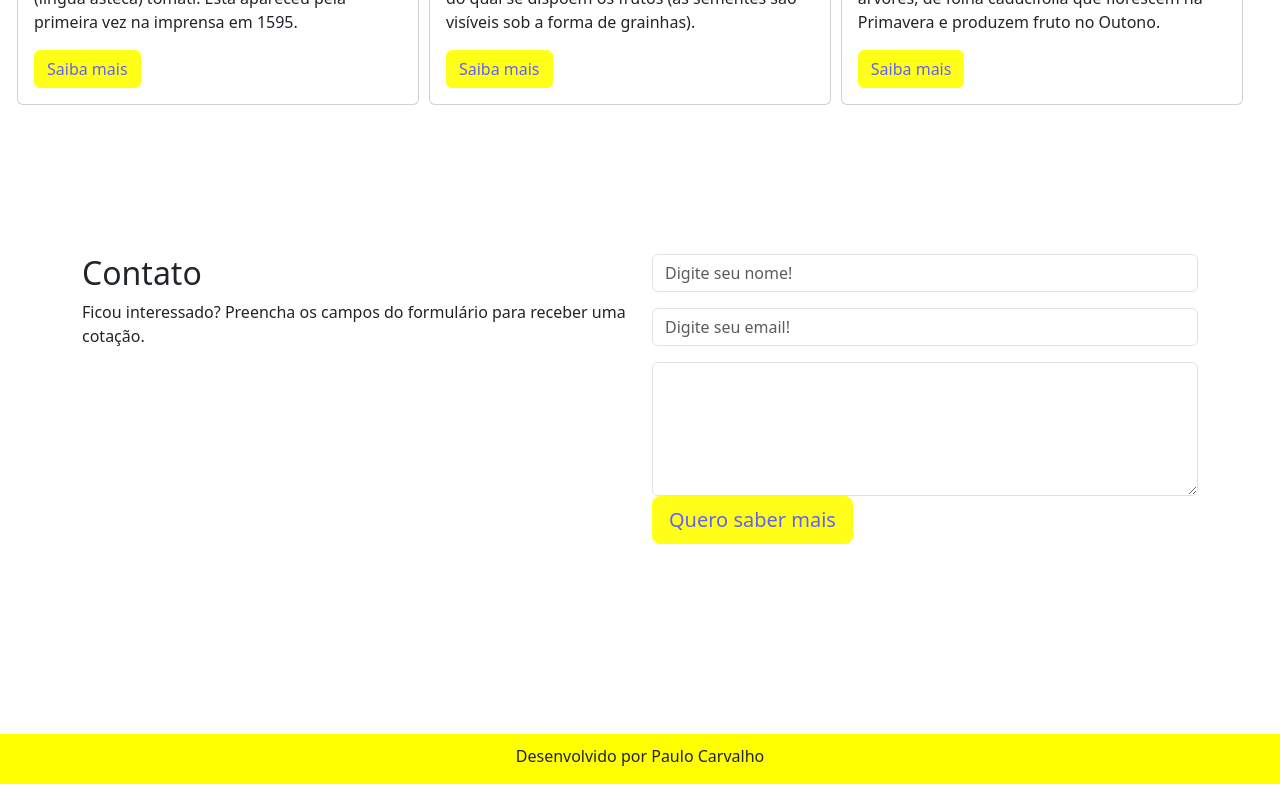
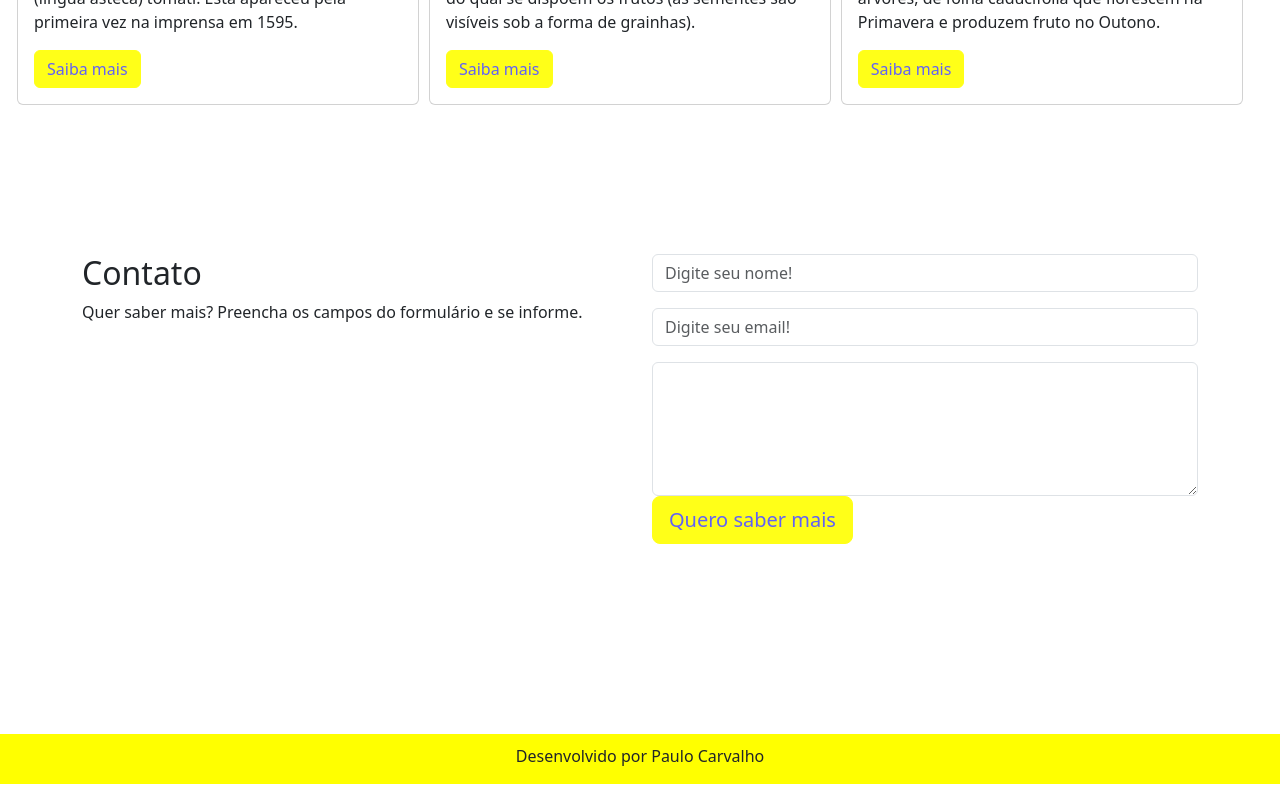
Before and after one commit to PauloCarvalho-Desenvolvedor/projeto-em-bootstrap, a plain HTML site: page 01-projetoBootstrap/projetoBootstrap/index.html in a window 1280 px wide. Shown: the part 1187-1987 px from the top of the page. Drawn offline with Linux system fonts and the light colour scheme.

Commit message:
Acerto de texto no html e README.md

```diff
--- a/01-projetoBootstrap/projetoBootstrap/index.html
+++ b/01-projetoBootstrap/projetoBootstrap/index.html
@@ -131,7 +131,7 @@
                 <div class="row">
                     <div class="col-md-6 col-sm-12">
                         <h2 >Contato</h2>
-                        <p>Ficou interessado? Preencha os campos do formulário para receber uma cotação.</p>
+                        <p>Quer saber mais? Preencha os campos do formulário e se informe.</p>
                     </div>
                     <div class="col-md-6 col-sm-12">
                         <form class="form" id="contato">
```
Also changed, not shown: 1 other file.
